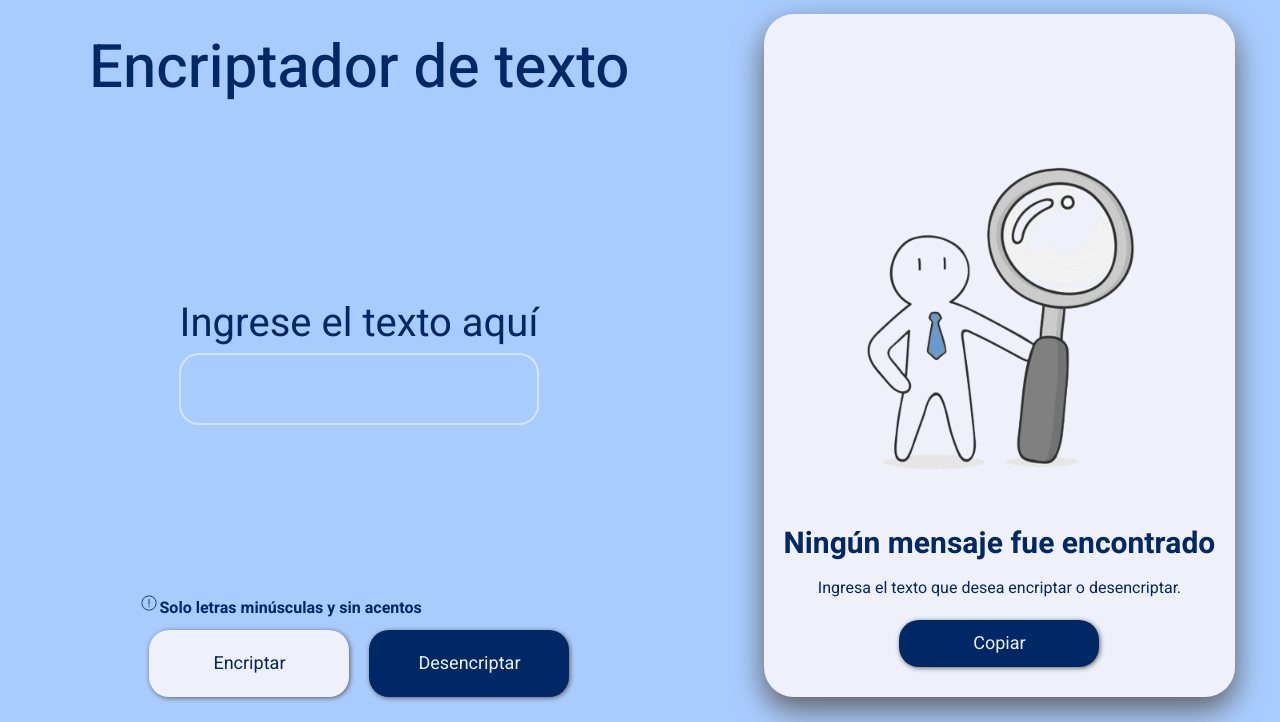
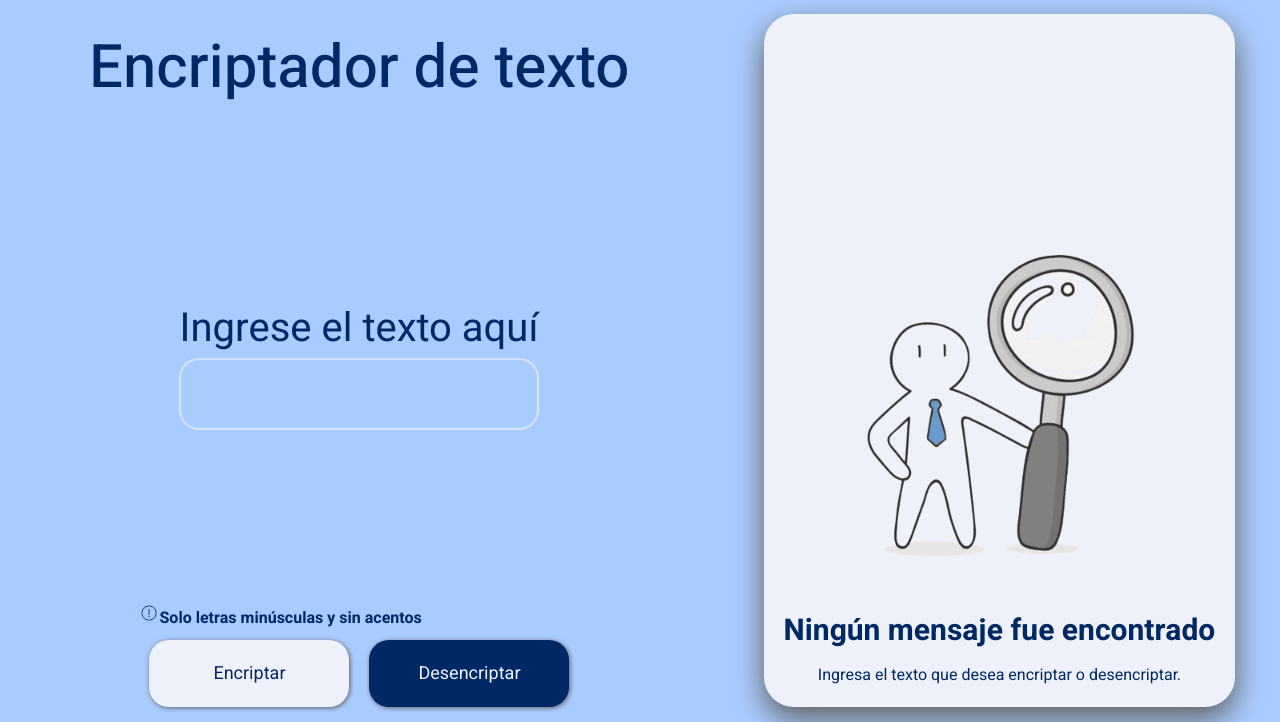
Before and after one commit to Lautaro-Zarate/encriptador-de-texto, a plain HTML site: page index.html in a window 1280 px wide. Shown: the part 78-800 px from the top of the page. Drawn offline with nearby package versions, Linux system fonts and the light colour scheme.

```diff
--- a/css/styles.css
+++ b/css/styles.css
@@ -114,8 +114,10 @@ input:active{
     background-color: #EFF1FA;
     border: none;
     color: #002865;
+    height: 150px;
 }
 .section__secondary img{
+    margin-top: 5px;
     width: 400px;
     height: 400px;
 }
@@ -141,6 +143,9 @@ input:active{
         "primary"
         "secondary";
     }
+    .botones{
+        margin: 0 8px;
+    }
     .section__secondary{
         margin-bottom: 20px;
     }
--- a/index.html
+++ b/index.html
@@ -39,7 +39,6 @@
                     <img id="miImagen" src="./assets/images/persona-buscando.webp" alt="Persona buscando con una lupa">
                     <h3>Ningún mensaje fue encontrado</h3>
                     <p class="texto-sugerencia">Ingresa el texto que desea encriptar o desencriptar.</p>
-                    <input type="button" value="Copiar" onclick="copiarTexto()">
                 </section>
         </section>
     </main>
```
